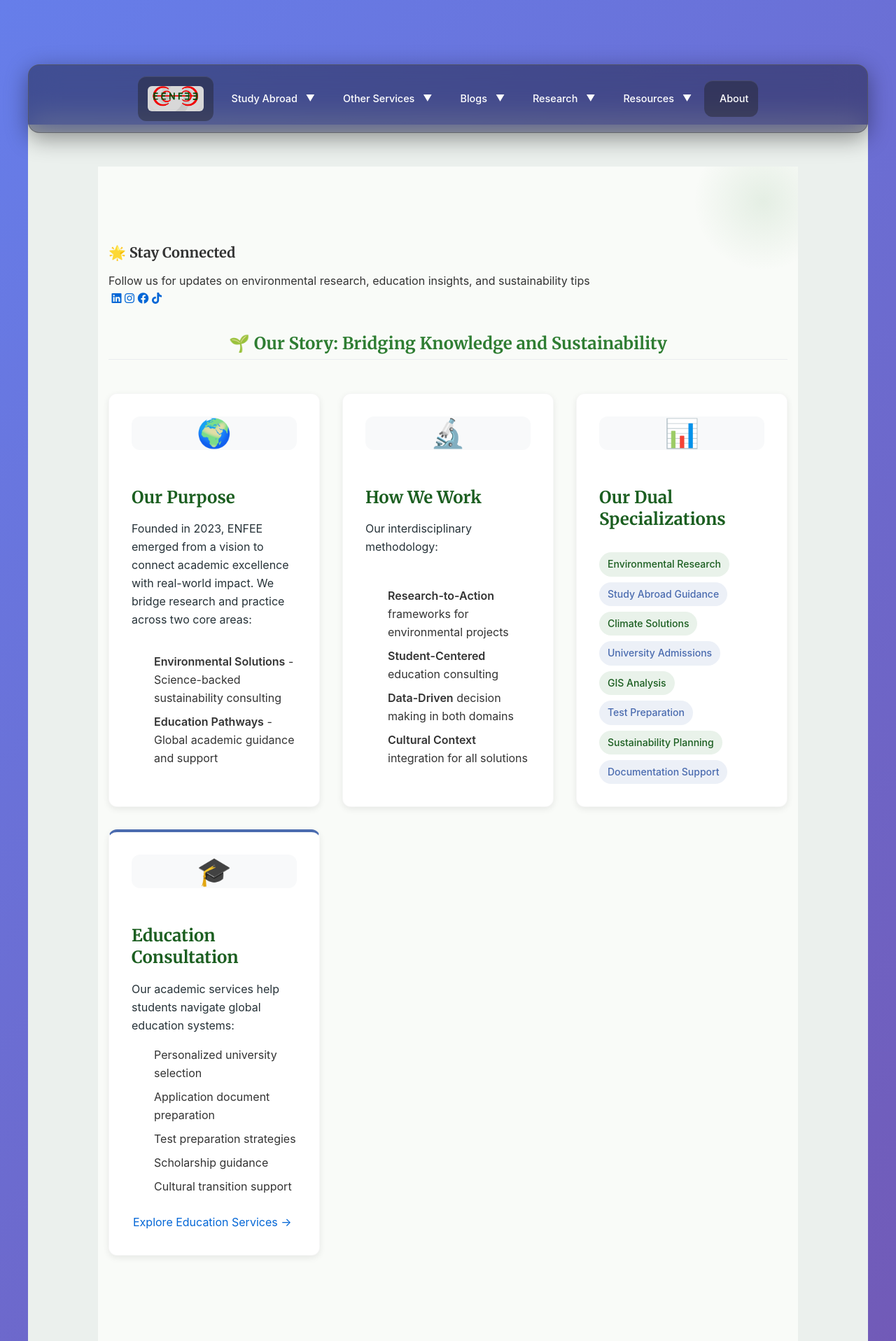
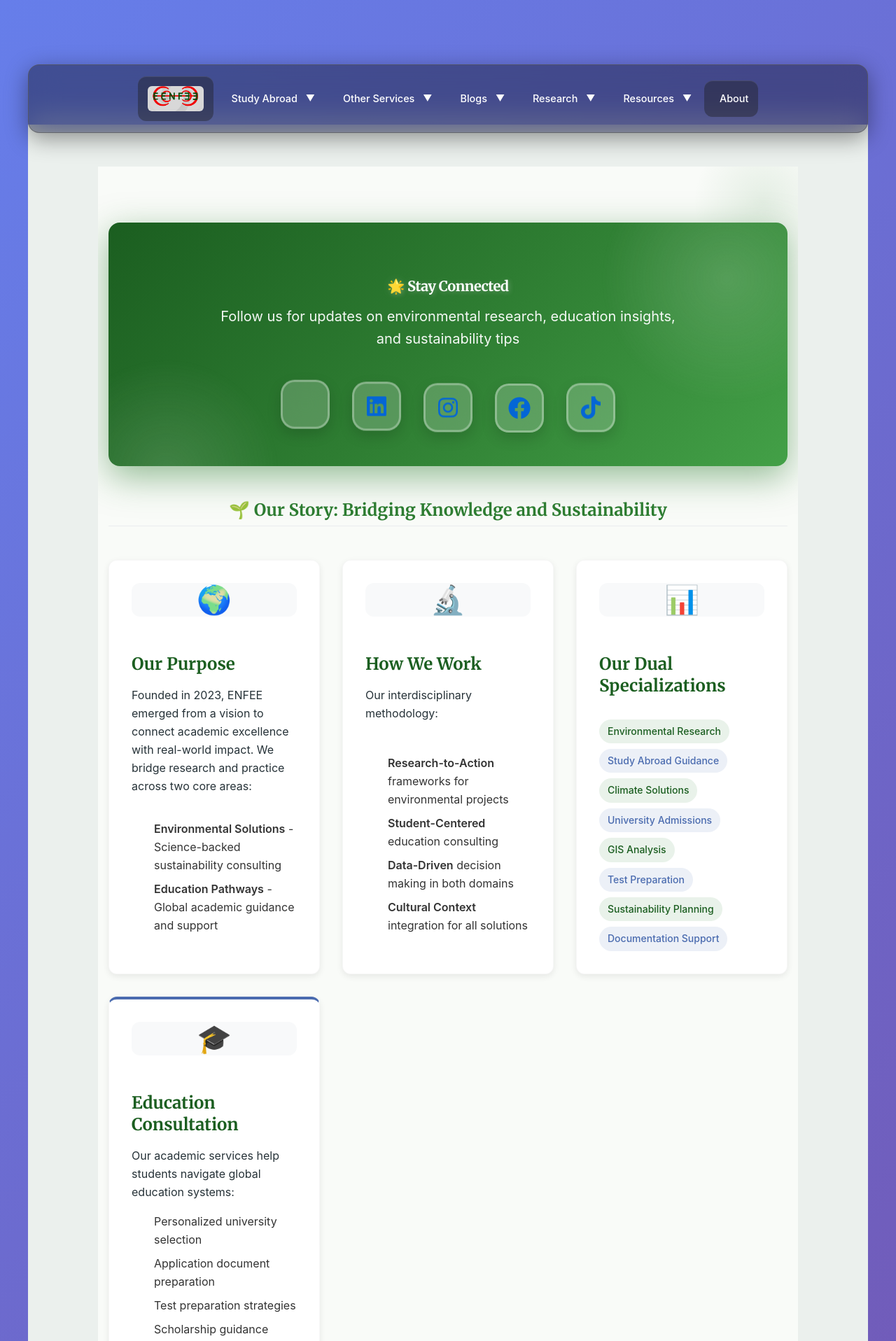
Before and after one commit to eenfee/eenfee.github.io, a Jekyll site: the page built from pages/about.html, in a window 1280 px wide. Shown: the top 1916 px of the page at 70% size. Built offline with Jekyll 4.4.1, drawn with Linux system fonts in a browser that asks for light colours; nearby versions of some CDN libraries; some web fonts are replaced.

Commit message:
about css changes

```diff
--- a/assets/css/about.css
+++ b/assets/css/about.css
@@ -54,6 +54,217 @@
   height: 200px;
   background: radial-gradient(circle, rgba(46, 125, 50, 0.1) 0%, transparent 70%);
   z-index: 0;
+}
+
+/* ====== Social Media Follow Banner ====== */
+.social-follow-banner {
+  background: linear-gradient(135deg, #1b5e20 0%, #2e7d32 50%, #43a047 100%);
+  border-radius: var(--radius-lg);
+  padding: var(--space-lg) var(--space-md);
+  margin-bottom: var(--space-lg);
+  box-shadow: 0 10px 40px rgba(46, 125, 50, 0.3);
+  position: relative;
+  overflow: hidden;
+  z-index: 2;
+  animation: bannerPulse 3s ease-in-out infinite;
+}
+
+@keyframes bannerPulse {
+  0%, 100% {
+    box-shadow: 0 10px 40px rgba(46, 125, 50, 0.3);
+  }
+  50% {
+    box-shadow: 0 15px 50px rgba(46, 125, 50, 0.5);
+  }
+}
+
+.social-follow-banner::before {
+  content: "";
+  position: absolute;
+  top: -30%;
+  right: -10%;
+  width: 350px;
+  height: 350px;
+  background: radial-gradient(circle, rgba(255, 255, 255, 0.15) 0%, transparent 70%);
+  border-radius: 50%;
+  animation: floatBubble 6s ease-in-out infinite;
+}
+
+@keyframes floatBubble {
+  0%, 100% {
+    transform: translate(0, 0) scale(1);
+  }
+  50% {
+    transform: translate(-20px, 20px) scale(1.1);
+  }
+}
+
+.social-follow-banner::after {
+  content: "";
+  position: absolute;
+  bottom: -40%;
+  left: -5%;
+  width: 300px;
+  height: 300px;
+  background: radial-gradient(circle, rgba(255, 255, 255, 0.12) 0%, transparent 70%);
+  border-radius: 50%;
+  animation: floatBubble 8s ease-in-out infinite reverse;
+}
+
+.social-follow-content {
+  text-align: center;
+  position: relative;
+  z-index: 1;
+}
+
+.social-follow-title {
+  font-size: var(--text-2xl);
+  color: var(--white);
+  margin-bottom: var(--space-sm);
+  font-weight: 800;
+  letter-spacing: -0.5px;
+  text-shadow: 2px 2px 4px rgba(0, 0, 0, 0.2);
+  animation: titleGlow 2s ease-in-out infinite;
+}
+
+@keyframes titleGlow {
+  0%, 100% {
+    text-shadow: 2px 2px 4px rgba(0, 0, 0, 0.2);
+  }
+  50% {
+    text-shadow: 2px 2px 8px rgba(255, 255, 255, 0.3), 0 0 20px rgba(255, 255, 255, 0.2);
+  }
+}
+
+.social-follow-text {
+  color: rgba(255, 255, 255, 0.95);
+  font-size: var(--text-md);
+  margin-bottom: var(--space-lg);
+  max-width: 650px;
+  margin-left: auto;
+  margin-right: auto;
+  line-height: 1.6;
+  font-weight: 400;
+}
+
+.social-follow-links {
+  display: flex;
+  justify-content: center;
+  align-items: center;
+  gap: var(--space-md);
+  flex-wrap: wrap;
+}
+
+.social-icon-link {
+  display: flex;
+  align-items: center;
+  justify-content: center;
+  width: 70px;
+  height: 70px;
+  background: rgba(255, 255, 255, 0.2);
+  border-radius: 20px;
+  color: var(--white);
+  font-size: 2rem;
+  transition: all 0.4s cubic-bezier(0.68, -0.55, 0.265, 1.55);
+  backdrop-filter: blur(15px);
+  border: 3px solid rgba(255, 255, 255, 0.3);
+  position: relative;
+  box-shadow: 0 8px 20px rgba(0, 0, 0, 0.15);
+}
+
+.social-icon-link::before {
+  content: "";
+  position: absolute;
+  inset: -3px;
+  border-radius: 20px;
+  padding: 3px;
+  background: linear-gradient(135deg, rgba(255, 255, 255, 0.4), transparent);
+  -webkit-mask: linear-gradient(#fff 0 0) content-box, linear-gradient(#fff 0 0);
+  -webkit-mask-composite: xor;
+  mask-composite: exclude;
+  opacity: 0;
+  transition: opacity 0.4s;
+}
+
+.social-icon-link:hover::before {
+  opacity: 1;
+}
+
+.social-icon-link:hover {
+  background: var(--white);
+  transform: translateY(-12px) scale(1.2) rotate(5deg);
+  box-shadow: 0 20px 40px rgba(0, 0, 0, 0.3);
+  border-color: var(--white);
+}
+
+.social-icon-link:active {
+  transform: translateY(-8px) scale(1.15) rotate(5deg);
+}
+
+/* Staggered animation for icons */
+.social-icon-link:nth-child(1) {
+  animation: iconBounce 2s ease-in-out infinite;
+  animation-delay: 0s;
+}
+
+.social-icon-link:nth-child(2) {
+  animation: iconBounce 2s ease-in-out infinite;
+  animation-delay: 0.2s;
+}
+
+.social-icon-link:nth-child(3) {
+  animation: iconBounce 2s ease-in-out infinite;
+  animation-delay: 0.4s;
+}
+
+.social-icon-link:nth-child(4) {
+  animation: iconBounce 2s ease-in-out infinite;
+  animation-delay: 0.6s;
+}
+
+.social-icon-link:nth-child(5) {
+  animation: iconBounce 2s ease-in-out infinite;
+  animation-delay: 0.8s;
+}
+
+@keyframes iconBounce {
+  0%, 100% {
+    transform: translateY(0);
+  }
+  50% {
+    transform: translateY(-8px);
+  }
+}
+
+/* Individual social media icon colors on hover with gradient backgrounds */
+.social-icon-link:nth-child(1):hover {
+  background: linear-gradient(135deg, #1a1a1a 0%, #000000 100%);
+  color: #ffffff;
+  box-shadow: 0 20px 40px rgba(0, 0, 0, 0.4);
+}
+
+.social-icon-link:nth-child(2):hover {
+  background: linear-gradient(135deg, #0a66c2 0%, #004182 100%);
+  color: #ffffff;
+  box-shadow: 0 20px 40px rgba(10, 102, 194, 0.5);
+}
+
+.social-icon-link:nth-child(3):hover {
+  background: linear-gradient(135deg, #f58529 0%, #dd2a7b 50%, #8134af 100%);
+  color: #ffffff;
+  box-shadow: 0 20px 40px rgba(245, 133, 41, 0.5);
+}
+
+.social-icon-link:nth-child(4):hover {
+  background: linear-gradient(135deg, #1877f2 0%, #0c5dbf 100%);
+  color: #ffffff;
+  box-shadow: 0 20px 40px rgba(24, 119, 242, 0.5);
+}
+
+.social-icon-link:nth-child(5):hover {
+  background: linear-gradient(135deg, #00f2ea 0%, #ff0050 50%, #000000 100%);
+  color: #ffffff;
+  box-shadow: 0 20px 40px rgba(0, 242, 234, 0.5);
 }
 
 /* ====== Grid Layout ====== */
@@ -307,6 +518,20 @@
   .about-cta p {
     font-size: var(--text-base);
   }
+
+  .social-follow-title {
+    font-size: var(--text-xl);
+  }
+
+  .social-follow-text {
+    font-size: var(--text-base);
+  }
+
+  .social-icon-link {
+    width: 60px;
+    height: 60px;
+    font-size: 1.8rem;
+  }
 }
 
 @media (max-width: 768px) {
@@ -321,6 +546,20 @@
 
   .about-cta {
     padding: var(--space-md) var(--space-sm);
+  }
+
+  .social-follow-banner {
+    padding: var(--space-md) var(--space-sm);
+  }
+
+  .social-icon-link {
+    width: 56px;
+    height: 56px;
+    font-size: 1.6rem;
+  }
+
+  .social-follow-links {
+    gap: var(--space-sm);
   }
 }
 
@@ -343,4 +582,22 @@
   .btn {
     width: 100%;
   }
+
+  .social-follow-links {
+    gap: var(--space-xs);
+  }
+
+  .social-icon-link {
+    width: 50px;
+    height: 50px;
+    font-size: 1.4rem;
+  }
+
+  .social-follow-title {
+    font-size: var(--text-lg);
+  }
+
+  .social-follow-text {
+    font-size: var(--text-sm);
+  }
 }
```
